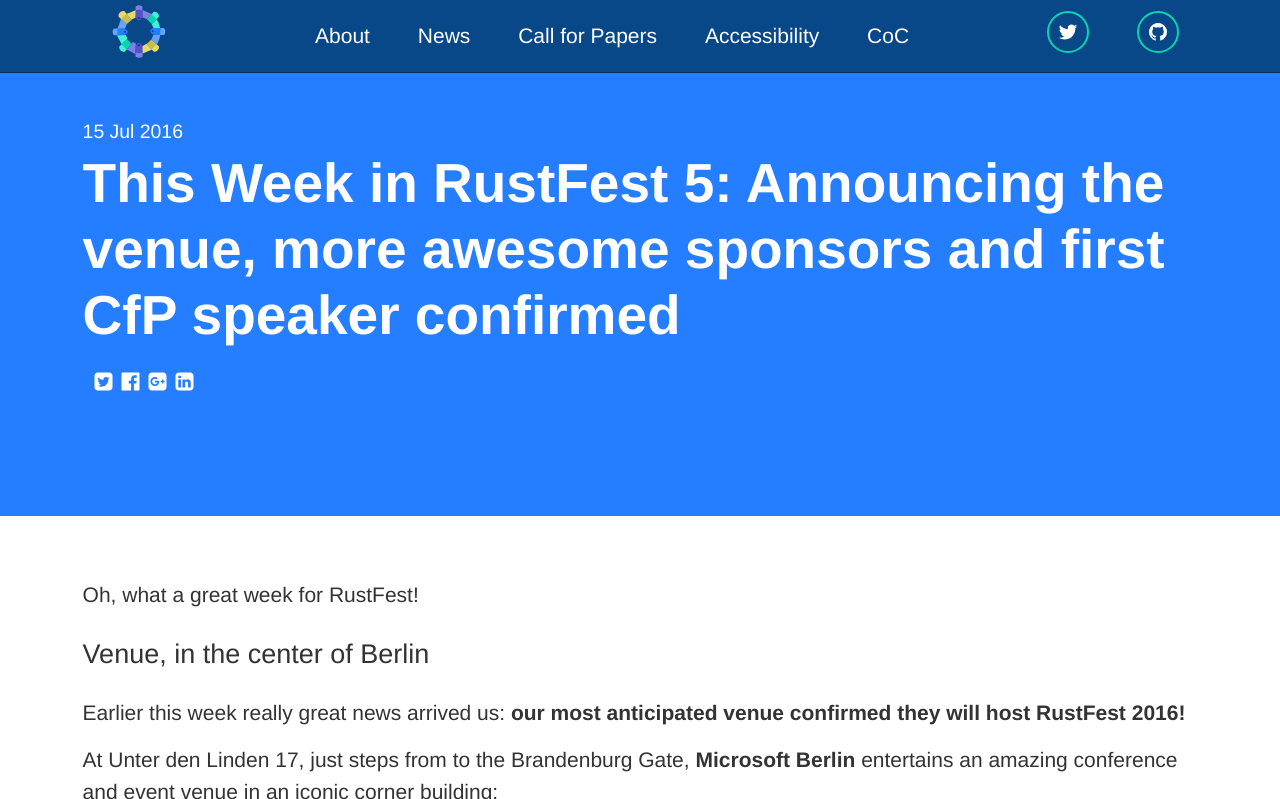
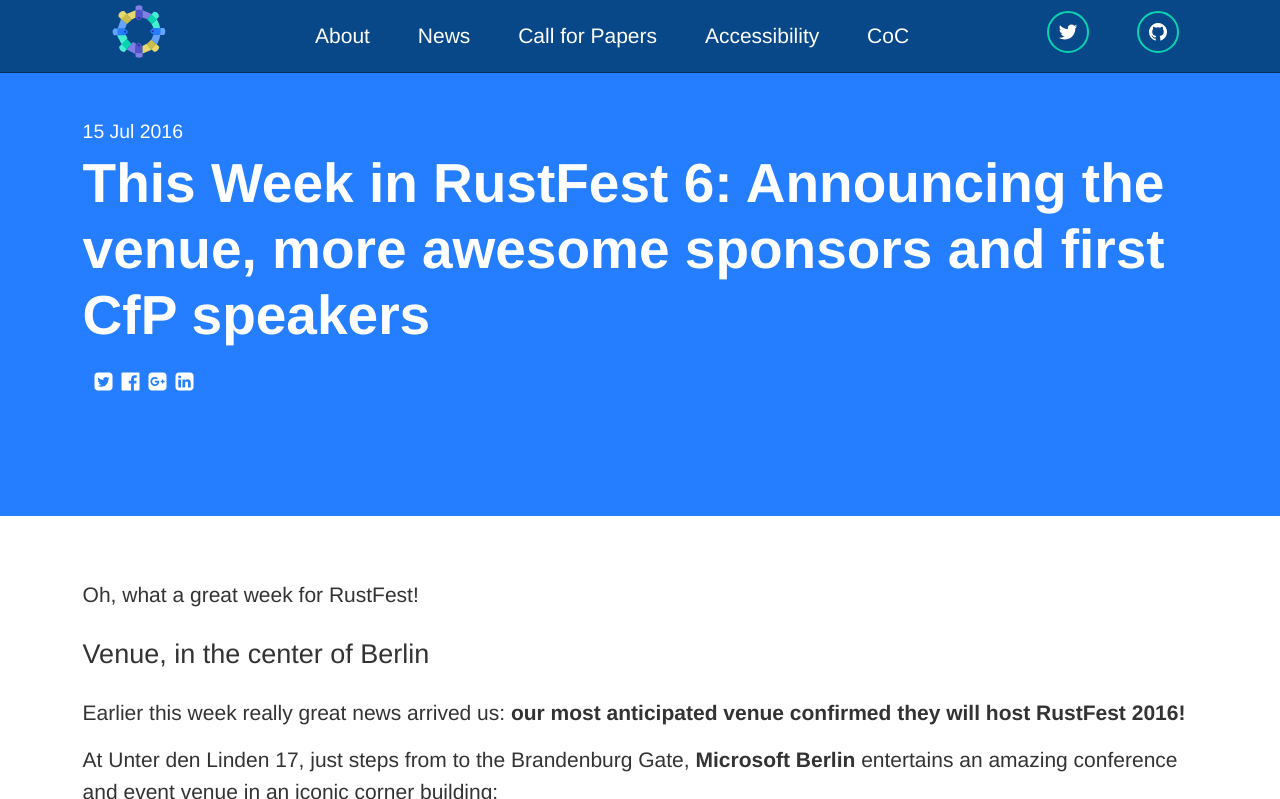
Before and after one commit to RustFestEU/blog.rustfest.eu, a Jekyll site: the page built from _posts/2016-07-15-this-week-in-rustfest-6-venue-sponsors-and-the-speakers.md, in a window 1280 px wide and 900 px high, cut to the strip 0-799 px from the top of the window. Built offline with Jekyll 4.4.1, drawn with Linux system fonts in a browser that asks for light colours.

Commit message:
title fixes

```diff
--- a/_posts/2016-07-15-this-week-in-rustfest-6-venue-sponsors-and-the-speakers.md
+++ b/_posts/2016-07-15-this-week-in-rustfest-6-venue-sponsors-and-the-speakers.md
@@ -1,6 +1,6 @@
 ---
 layout: post
-title: "This Week in RustFest 5: Announcing the venue, more awesome sponsors and first CfP speaker confirmed"
+title: "This Week in RustFest 6: Announcing the venue, more awesome sponsors and first CfP speakers"
 socialImageSrc: '/assets/posts/twirf-6/new-sponsors.png'
 ---
 
```
